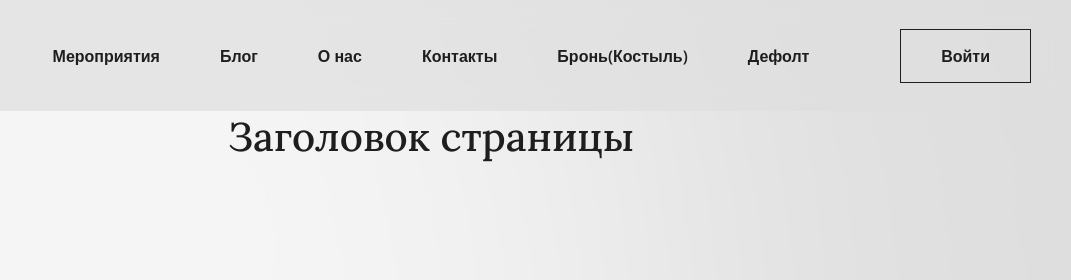
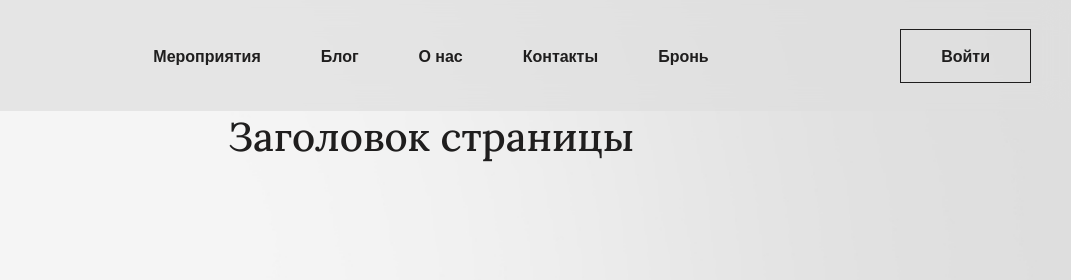
Before and after one commit to Axoriant/Axoriant.github.io, a plain HTML site: page default.html in a window 1280 px wide. Shown: the top 280 px of the page, 209-1280 px from the left. Drawn offline with nearby package versions, Linux system fonts and the light colour scheme.

Commit message:
Update default.html

```diff
--- a/default.html
+++ b/default.html
@@ -28,8 +28,7 @@
         <a href="#" class="page-header__nav-link link">Блог</a>
         <a href="#" class="page-header__nav-link link">О нас</a>
         <a href="#" class="page-header__nav-link link">Контакты</a>
-        <a href="event.html" class="page-header__nav-link link">Бронь(Костыль)</a>
-        <a href="default.html" class="page-header__nav-link link">Дефолт</a>
+        <a href="event.html" class="page-header__nav-link link">Бронь</a>
 
         <div class="page-header__nav-user">
           <a href="#" class="page-header__nav-user-link">
```
